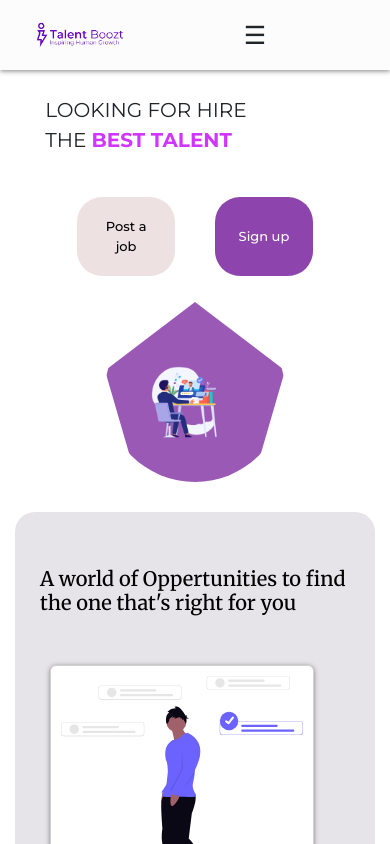
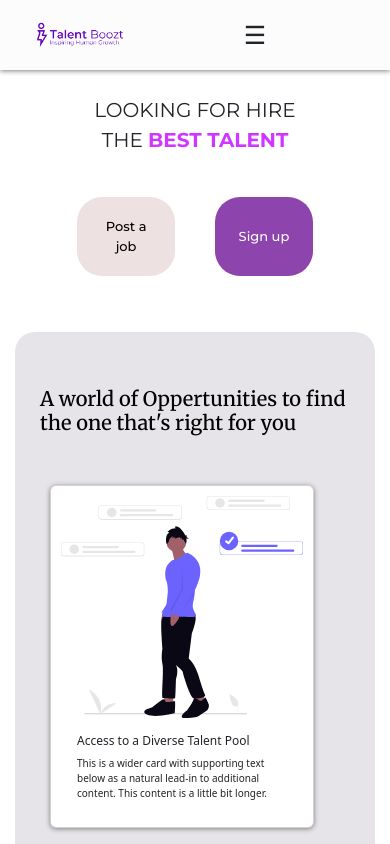
Before and after one commit to yasirufonseka/Talent-boozt, an Angular app: page / in a window 390 px wide. Shown: the top 844 px of the page. Built offline with nearby package versions, Linux system fonts and the light colour scheme.

Commit message:
mobile responsive

```diff
--- a/src/app/home/home.component.css
+++ b/src/app/home/home.component.css
@@ -172,10 +172,13 @@
   .banner-section {
     flex-direction: column;
     align-items: center;
+    justify-content: center;
+    text-align: center;
 
   }
 
   .banner-img-container {
+    display: none;
     width: 200px;
     height: 200px;
   }
@@ -217,6 +220,7 @@
     flex-direction: column;
     align-items: center;
     justify-content: center;
+    text-align: center;
     padding: 15px;
     margin: 10px;
   }
@@ -226,6 +230,7 @@
   }
 
   .banner-img-container  {
+    display: none;
     width: 180px;
     height: 180px;
   }
```
